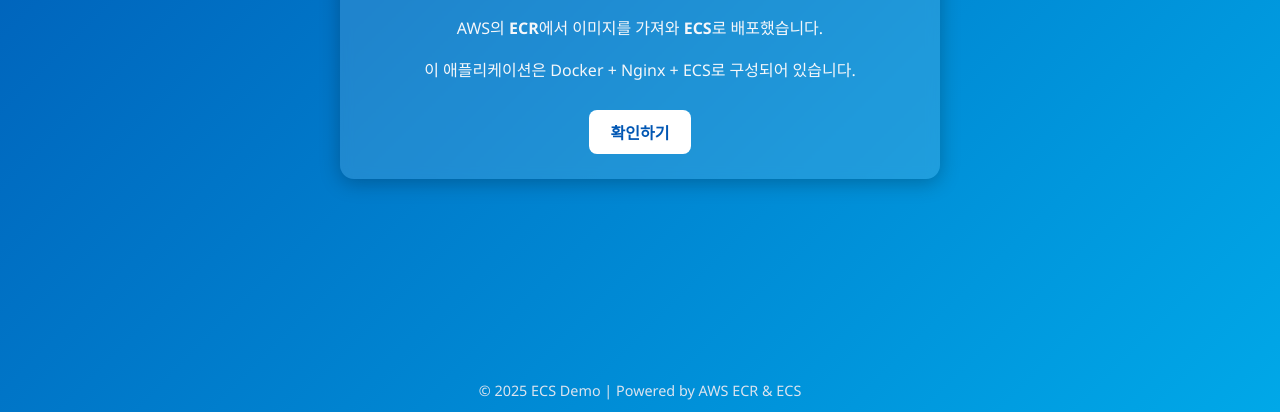
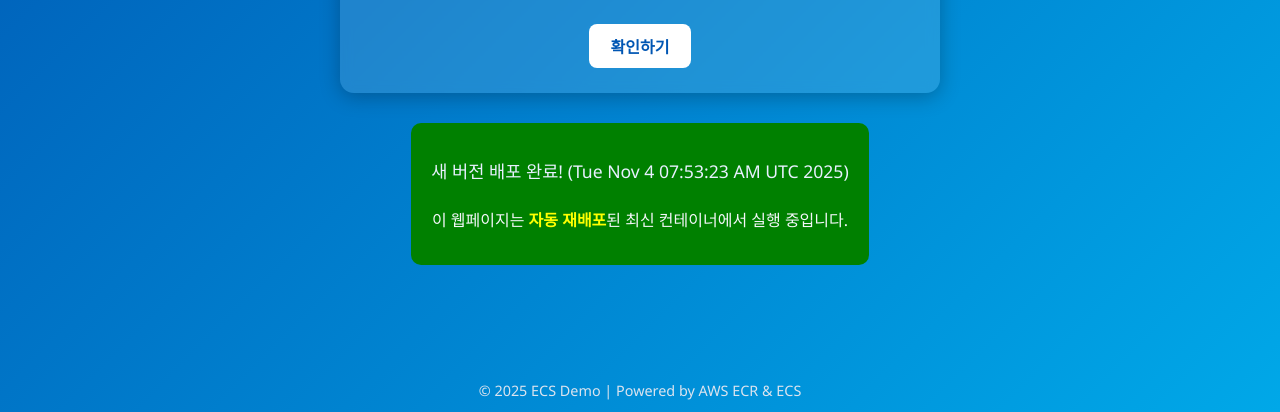
Before and after one commit to seo2021/ecs-github-actions-demo, a plain HTML site: page index.html in a window 1280 px wide. Shown: the part 388-800 px from the top of the page. Drawn offline with Linux system fonts and the light colour scheme.

Commit message:
redeploy: change background and text color

```diff
--- a/index.html
+++ b/index.html
@@ -79,3 +79,8 @@
   </div>
 </body>
 </html>
+
+<div style='background-color:green; color:white; padding:20px; border-radius:10px; margin-top:30px;'>
+<h2>새 버전 배포 완료! (Tue Nov  4 07:53:23 AM UTC 2025)</h2>
+<p>이 웹페이지는 <b style='color:yellow;'>자동 재배포</b>된 최신 컨테이너에서 실행 중입니다.</p>
+</div>
```
Also changed, not shown: 1 other file.
